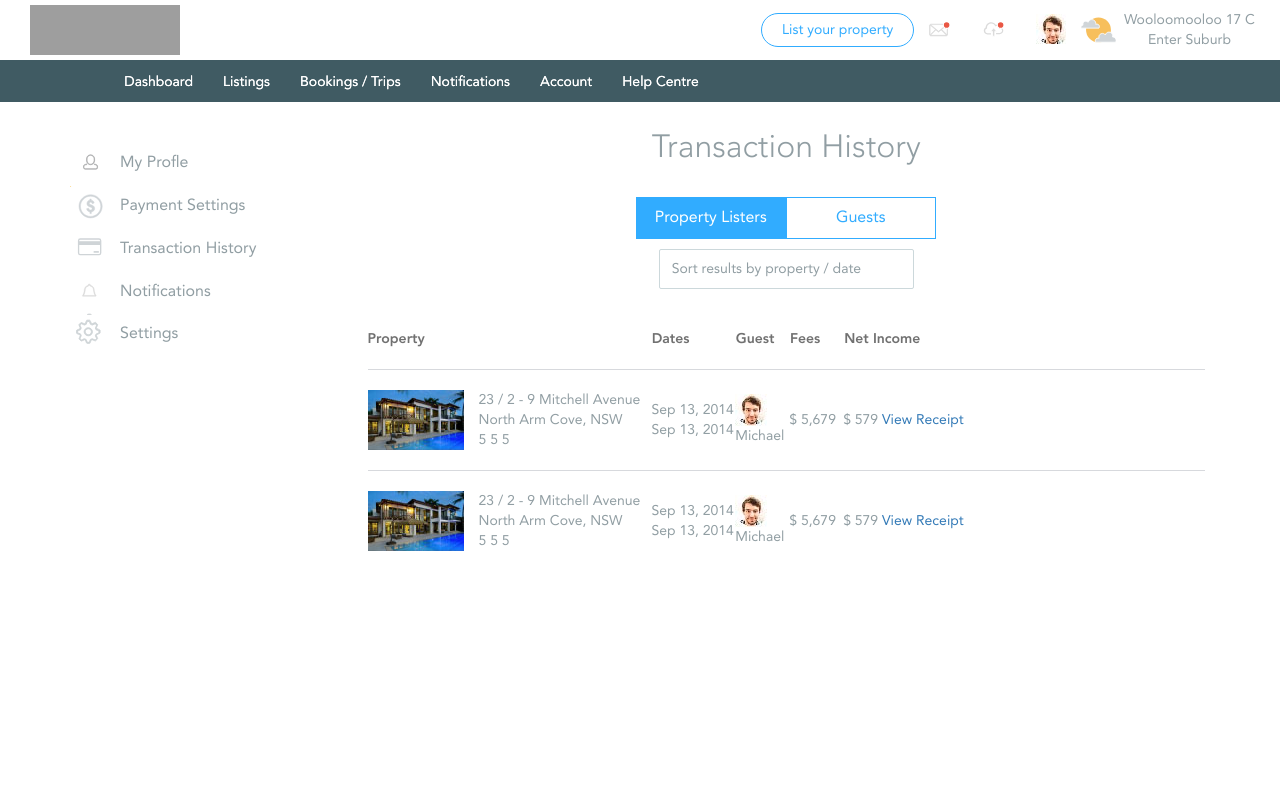
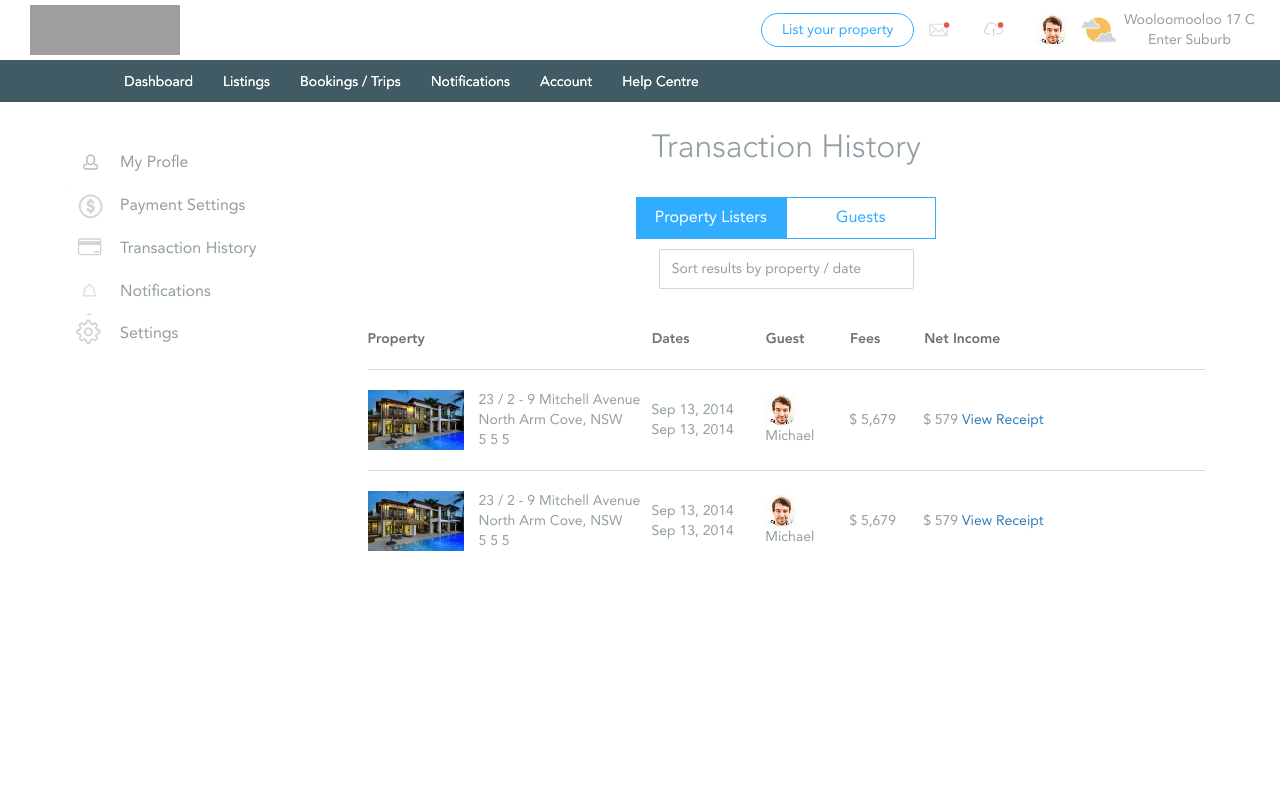
Before and after one commit to dankoknad/OzGetaways, a PHP site: page /transaction-history.html in a window 1280 px wide. Shown: the top 787 px of the page. Run offline with PHP 8.4, Linux system fonts and the light colour scheme; some web fonts are replaced; grey boxes are pictures that could not be loaded.

Commit message:
added spacing between columns inside 'trransaction history' rows

```diff
--- a/css/custom.css
+++ b/css/custom.css
@@ -1011,15 +1011,15 @@ input[type=text]:-ms-input-placeholder {color:#bac3c6;}
 	}
 	.th-dates,
 	.th-dates-title {
-		width: 80px;
+		width: 110px;
 	}
 	.th-guests,
 	.th-guests-title {
-		width: 50px;
+		width: 80px;
 	}
 	.th-fees,
 	.th-fees-title {
-		width: 50px;
+		width: 70px;
 	}
 	.th-netincomes,
 	.th-netincomes-title {
```
